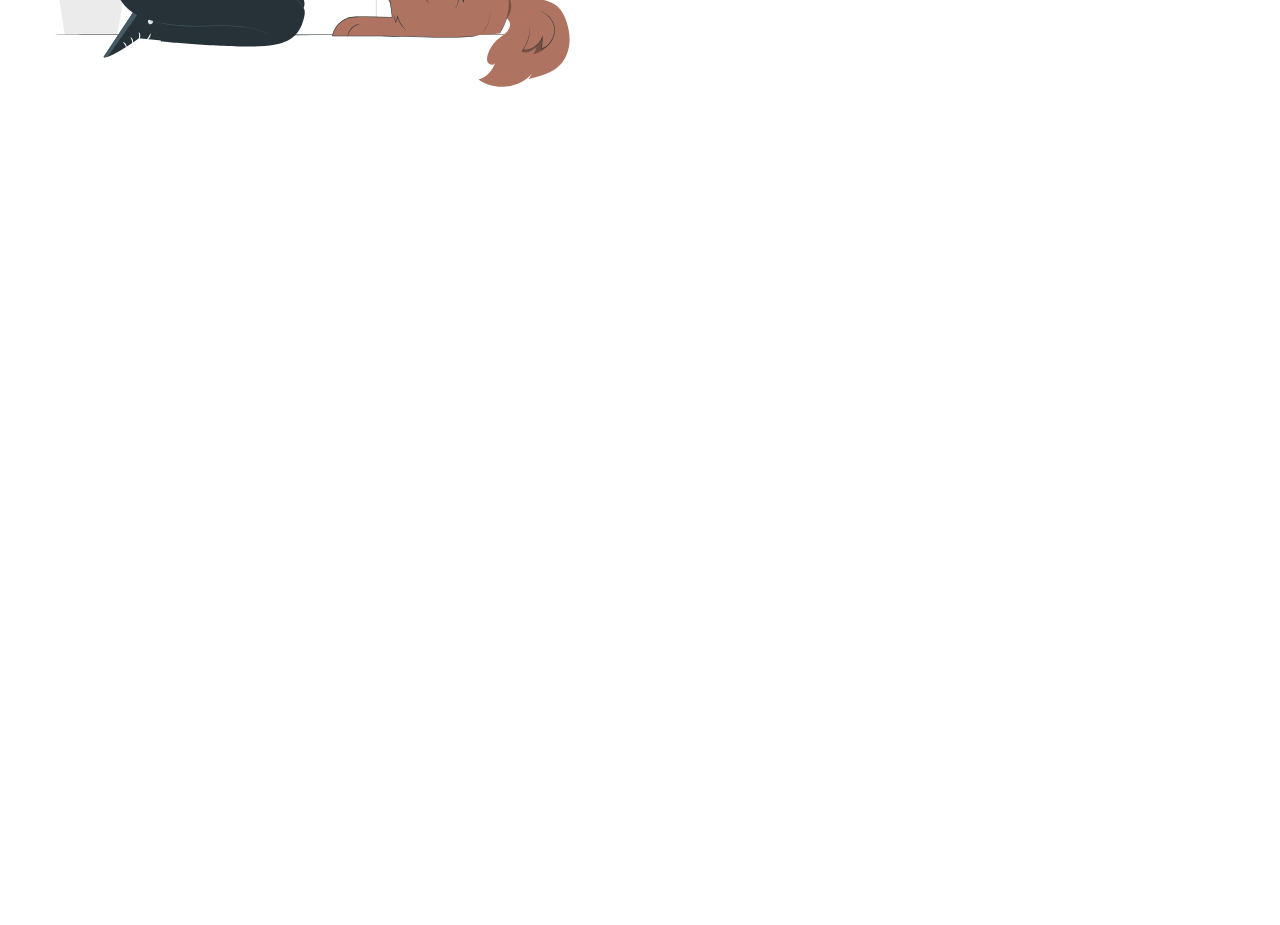
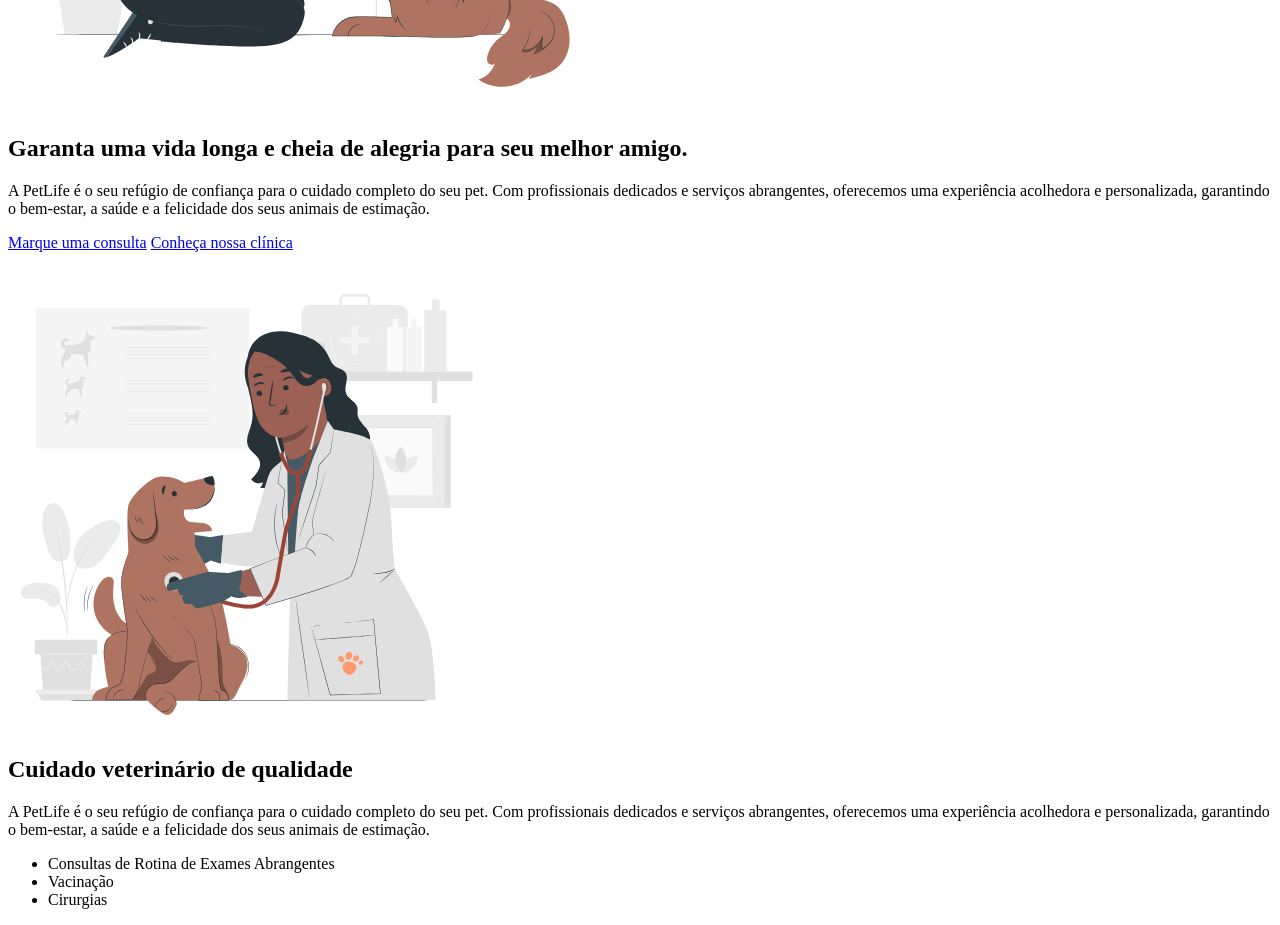
Before and after one commit to quintiliano95/PetLife, a plain HTML site: page index.html in a window 1280 px wide. Shown: the part 520-1445 px from the top of the page. Before the commit the page ends 800 px from the top, so only its background shows below. Drawn offline with Linux system fonts and the light colour scheme.

Commit message:
Começo do site

```diff
--- a/index.html
+++ b/index.html
@@ -9,7 +9,7 @@
 
     <header>
         <a href="index.html"></a>
-        <img src="imagens/logo.svg">
+        <img src="imagens/logo.svg" alt="PetLife">
     </header>
 
     <nav>
@@ -21,8 +21,32 @@
     </nav>
 
     <main>
-        <section>
-            <img src="imagens/start-img.svg" alt="Imagem Principal">
+        <section id="inicio">
+            <img src="imagens/start-img.svg" alt="Imagem Principal" width="580" height="580">
+
+            <div>
+                <h1>Garanta uma vida longa e cheia de alegria para seu melhor amigo.</h1>
+                <p>A PetLife é o seu refúgio de confiança para o cuidado completo do seu pet. Com profissionais dedicados
+                    e serviços abrangentes, oferecemos uma experiência acolhedora e personalizada, garantindo o bem-estar,
+                    a saúde e a felicidade dos seus animais de estimação.</p>
+                <a href="https://wa.me/5541992617883" target="_blank">Marque uma consulta</a>
+                <a href="#clinica" target="_blank">Conheça nossa clínica</a>
+            </div>
+        </section>
+
+        <section id="clinica">
+            <div>
+                <img src="imagens/clinic-img.svg" alt="Logo Clínica" width="480" height="480">
+            </div>
+            <h2>Cuidado veterinário de qualidade</h2>
+            <p>A PetLife é o seu refúgio de confiança para o cuidado completo do seu pet. Com profissionais dedicados
+                    e serviços abrangentes, oferecemos uma experiência acolhedora e personalizada, garantindo o bem-estar,
+                    a saúde e a felicidade dos seus animais de estimação.</p>
+            <ul>
+                <li>Consultas de Rotina de Exames Abrangentes</li>
+                <li>Vacinação</li>
+                <li>Cirurgias</li>
+            </ul>
         </section>
     </main>
 
```
